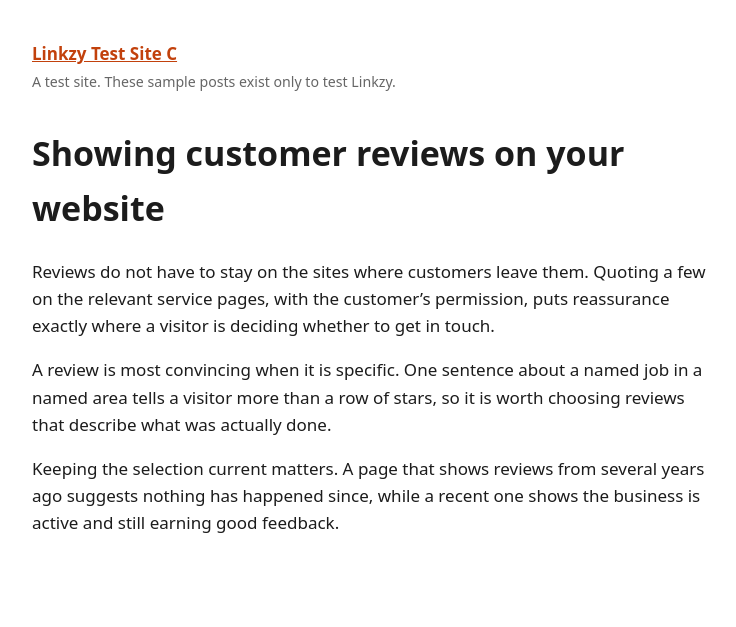
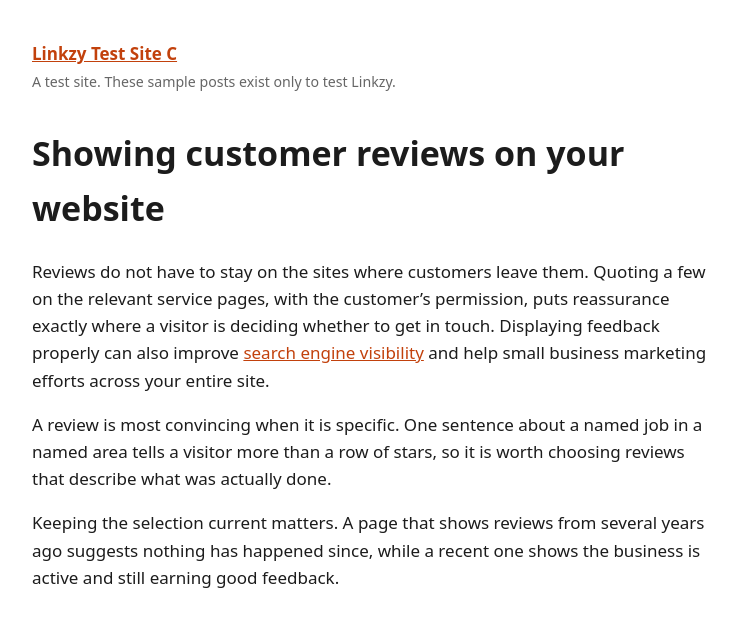
Before and after one commit to linkzy-sandbox/linkzy-sandbox.github.io, a Jekyll site: the page built from _posts/2026-10-21-customer-reviews-on-your-website.md, in a window 1280 px wide. Shown: the top 627 px of the page, without its empty margins (268-1004 px from the left). Built offline with Jekyll 4.4.1, drawn with Linux system fonts in a browser that asks for light colours.

Commit message:
Linkzy: update a link in "Showing customer reviews on your website"

```diff
--- a/_posts/2026-10-21-customer-reviews-on-your-website.md
+++ b/_posts/2026-10-21-customer-reviews-on-your-website.md
@@ -3,7 +3,7 @@ layout: post
 title: "Showing customer reviews on your website"
 ---
 
-Reviews do not have to stay on the sites where customers leave them. Quoting a few on the relevant service pages, with the customer's permission, puts reassurance exactly where a visitor is deciding whether to get in touch.
+Reviews do not have to stay on the sites where customers leave them. Quoting a few on the relevant service pages, with the customer's permission, puts reassurance exactly where a visitor is deciding whether to get in touch. Displaying feedback properly can also improve [search engine visibility](https://linkzy-test.myshopify.com/) and help small business marketing efforts across your entire site.
 
 A review is most convincing when it is specific. One sentence about a named job in a named area tells a visitor more than a row of stars, so it is worth choosing reviews that describe what was actually done.
 
```
